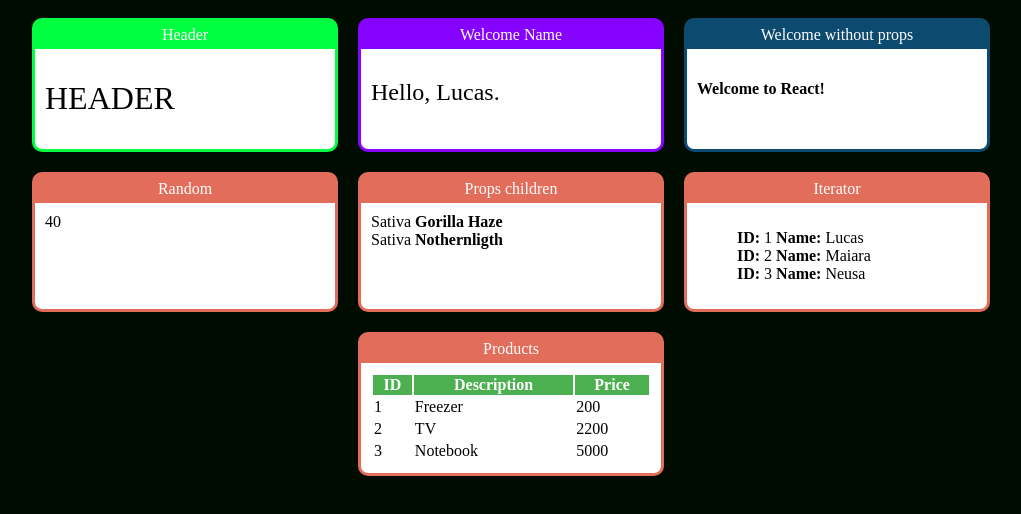
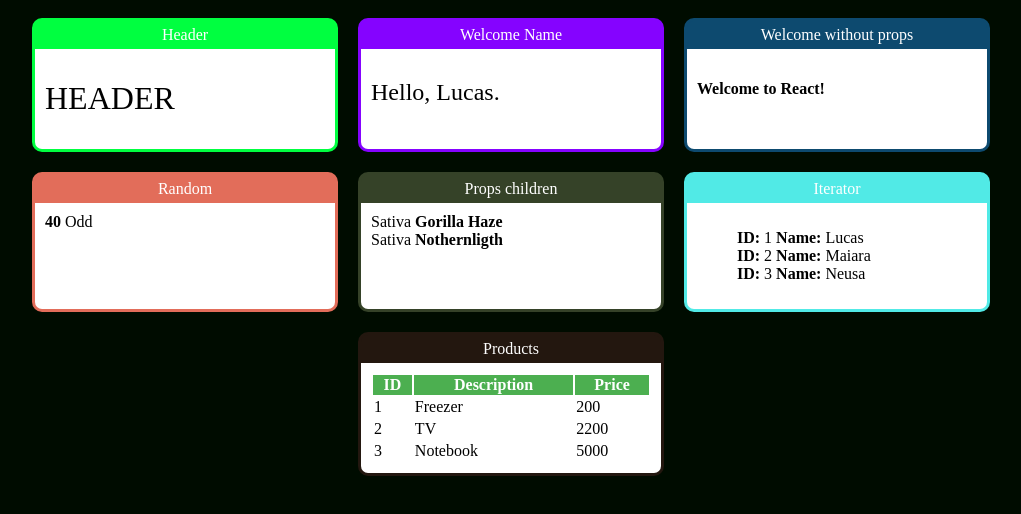
Before and after one commit to lucasfalm/react-training, a React (Create React App) app in the folder react-trainning/: page / in a window 1280 px wide. Shown: the top 514 px of the page, without its empty margins (129-1150 px from the left). Built offline with nearby package versions, Linux system fonts and the light colour scheme.

Commit message:
check if number is odd or even, and render result

```diff
--- a/react-trainning/src/App.jsx
+++ b/react-trainning/src/App.jsx
@@ -31,18 +31,18 @@ export default _ => // _ with 1 ignored param, could be (), or (props)
                     <Random max = { 20 }  min = { 50 } />
                 </Card>
 
-                <Card title="Props children" color="#e26d5a">
+                <Card title="Props children" color="#354228">
                     <Cannabis typeName="Sativa">
                         <Weed flowerName="Gorilla Haze" />
                         <Weed flowerName="Nothernligth" />
                     </Cannabis>
                 </Card>
 
-                <Card title="Iterator" color="#e26d5a">
+                <Card title="Iterator" color="#51eae6">
                     <Iterator />
                 </Card>
 
-                <Card title="Products" color="#e26d5a">
+                <Card title="Products" color="#23170f">
                     <Products />
                 </Card>
             </div>
--- a/react-trainning/src/components/basics/Header.jsx
+++ b/react-trainning/src/components/basics/Header.jsx
@@ -2,7 +2,7 @@ import React from 'react'
 
 export default function Header() {
     return (
-        <div class="header">
+        <div className="header">
             <h1>HEADER</h1>
         </div>
     )
--- a/react-trainning/src/components/basics/Random.jsx
+++ b/react-trainning/src/components/basics/Random.jsx
@@ -2,5 +2,15 @@ import React from 'react'
 
 export default (props) => {
     const { max, min } = props // js knows that props is an object, and will search .max and .min inside of it
-    return Math.round(Math.random() * (max - min) + min)
+    const rounded = Math.round(Math.random() * (max - min) + min)
+    const isOdd = rounded % 2 === 0
+    return (
+     <div>
+         <strong>{ rounded } </strong>
+         { isOdd ?
+            <span> Odd </span> :
+            <span> Even </span>
+         }
+     </div>
+    )
 }
--- a/react-trainning/src/components/basics/Weed.jsx
+++ b/react-trainning/src/components/basics/Weed.jsx
@@ -3,7 +3,7 @@ import React from "react";
 export default props => {
     return (
         <div>
-            { props.typeName } <strong> { props.flowerName } { props.test } </strong>
+            { props.typeName } <strong> { props.flowerName } </strong>
         </div>
     );
 };
--- a/react-trainning/src/components/rangeLists/Iterator.jsx
+++ b/react-trainning/src/components/rangeLists/Iterator.jsx
@@ -4,7 +4,7 @@ import students from './data/students'
 export default _ => {
     const studentsLI = students.map((student) => {
         return (
-            <li>
+            <li key={ student.id }>
                 <strong> ID: </strong> { student.id }
                 <strong> Name: </strong> { student.name }
             </li>
--- a/react-trainning/src/components/rangeLists/Products.jsx
+++ b/react-trainning/src/components/rangeLists/Products.jsx
@@ -5,7 +5,7 @@ import './Products.css'
 export default _ => {
     const products = productsData.map((product) => {
         return (
-            <tr>
+            <tr key= { product.id } >
                 <td>{ product.id }</td>
                 <td>{ product.name }</td>
                 <td>{ product.price }</td>
```
